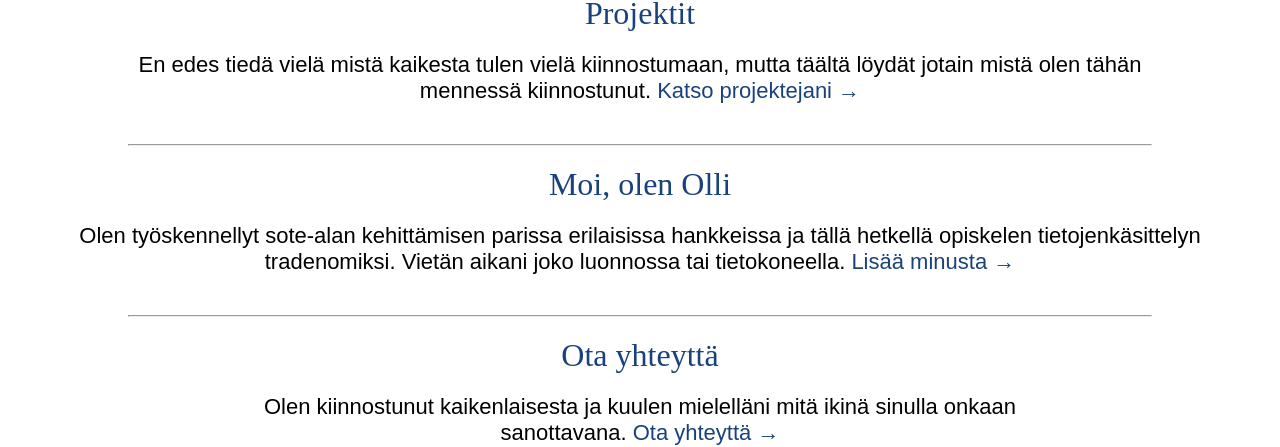
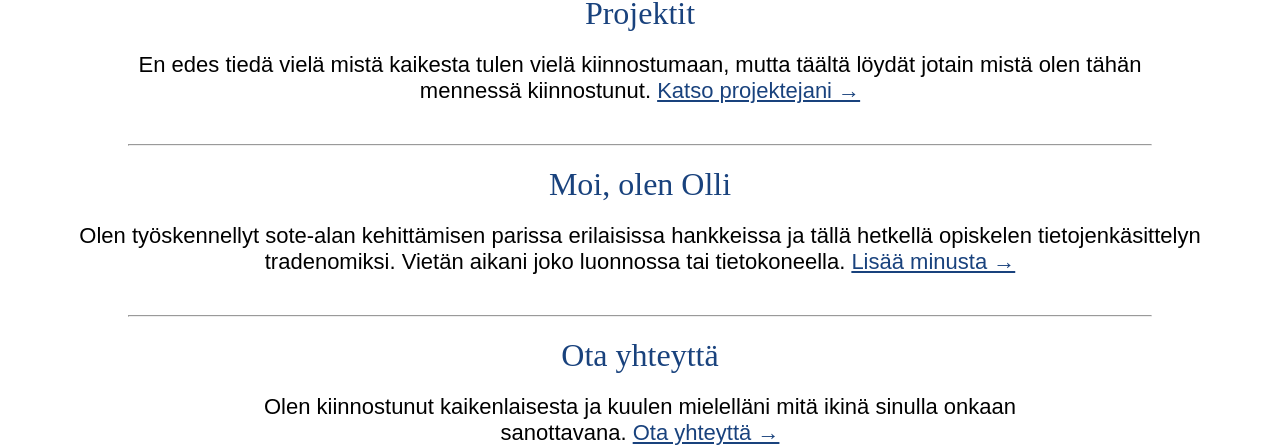
Before and after one commit to olkosk/olkosk.github.io, a plain HTML site: page index.html in a window 1280 px wide. Shown: the part 508-955 px from the top of the page. Drawn offline with Linux system fonts and the light colour scheme; a web font is replaced by a local one.

Commit message:
Update index.html

```diff
--- a/index.html
+++ b/index.html
@@ -31,7 +31,7 @@
     <div class="wrapper">
         <div class="intro">
         <h1>Teknologian ja terveyden risteyksessä</h1>
-        <p>Moi, olen Olli. Olen fysioterapeutti, kestävyysliikkuja ja tuleva tietojenkäsittelijä. Olen aina kiinnostunut oppimaan uutta ja hyppäämään uusiin haasteisiin. <a href="minusta.html"> Lisää minusta →</a></p>
+        <p>Moi, olen Olli. Olen fysioterapeutti, kestävyysliikkuja ja tuleva tietojenkäsittelijä. Olen aina kiinnostunut oppimaan uutta ja hyppäämään uusiin haasteisiin. <a class="linkalleviivaus" href="minusta.html"> Lisää minusta →</a></p>
     </div>
         <div class ="vuori">
         <img src="vuori.jpg" alt="Kuva vuoresta.">
@@ -43,21 +43,21 @@
 
     <section class="projektit">
         <h2>Projektit</h2>
-        <p>En edes tiedä vielä mistä kaikesta tulen vielä kiinnostumaan, mutta täältä löydät jotain mistä olen tähän mennessä kiinnostunut. <a href="projektit.html">Katso projektejani →</a> </p>
+        <p>En edes tiedä vielä mistä kaikesta tulen vielä kiinnostumaan, mutta täältä löydät jotain mistä olen tähän mennessä kiinnostunut. <a class="linkalleviivaus" href="projektit.html">Katso projektejani →</a> </p>
     </section>
 
     <hr>
 
     <section class="minusta">
         <h2>Moi, olen Olli</h2>
-        <p>Olen työskennellyt sote-alan kehittämisen parissa erilaisissa hankkeissa ja tällä hetkellä opiskelen tietojenkäsittelyn tradenomiksi. Vietän aikani joko luonnossa tai tietokoneella. <a href="minusta.html">Lisää minusta →</a> </p>
+        <p>Olen työskennellyt sote-alan kehittämisen parissa erilaisissa hankkeissa ja tällä hetkellä opiskelen tietojenkäsittelyn tradenomiksi. Vietän aikani joko luonnossa tai tietokoneella. <a class="linkalleviivaus" href="minusta.html">Lisää minusta →</a> </p>
     </section>
 
     <hr>
 
     <section class="yhteys">
         <h2>Ota yhteyttä</h2>
-        <p>Olen kiinnostunut kaikenlaisesta ja kuulen mielelläni mitä ikinä sinulla onkaan sanottavana. <a href="yhteys.html">Ota yhteyttä →</a></p>
+        <p>Olen kiinnostunut kaikenlaisesta ja kuulen mielelläni mitä ikinä sinulla onkaan sanottavana. <a class="linkalleviivaus" href="yhteys.html">Ota yhteyttä →</a></p>
         <img class="yhteyskuva" src="minä.jpg" alt="Kuva minusta.">
     </section>
 
```
